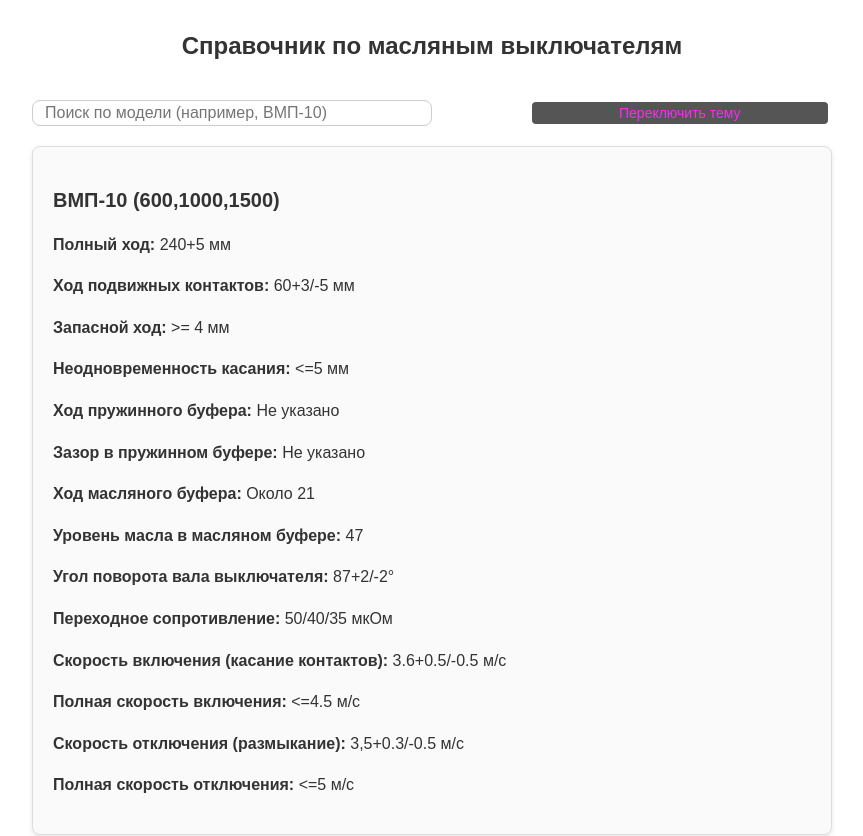
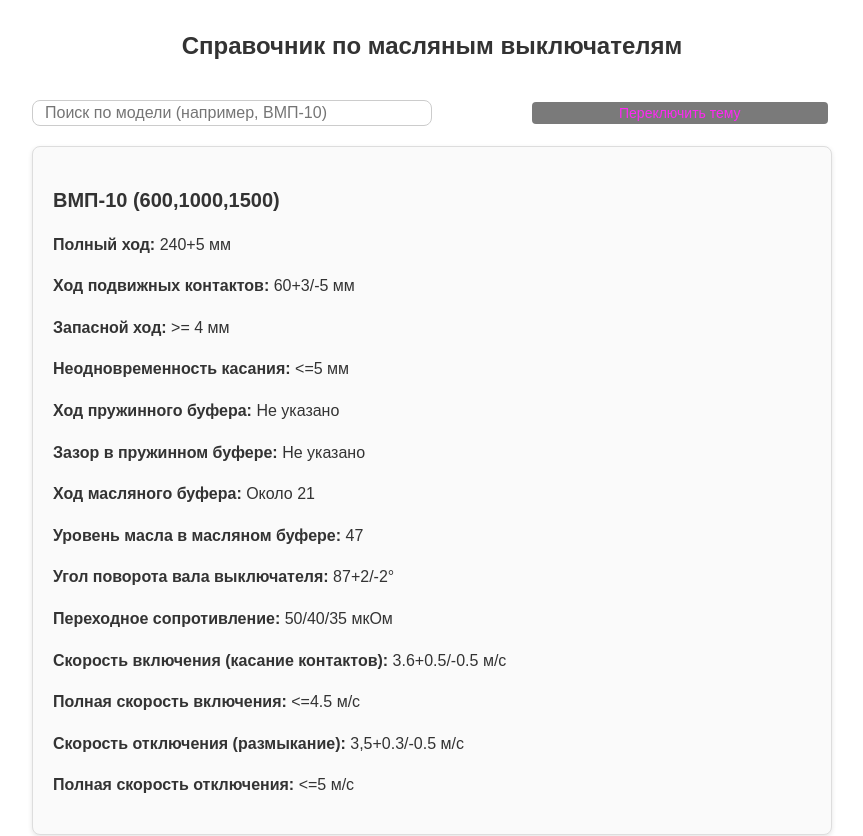
Before and after one commit to GurDoc/oil-breaker-guide, a React (Create React App) app: page / in a window 1280 px wide. Shown: the top 836 px of the page, without its empty margins (208-1071 px from the left). Built offline with nearby package versions, Linux system fonts and the light colour scheme.

Commit message:
Updated content

```diff
--- a/src/App.css
+++ b/src/App.css
@@ -104,7 +104,7 @@ body.dark .suggestion-item:hover {
   padding: 3px 87px;
   font-size: 14px;
   cursor: pointer;
-  background-color: #555555;
+  background-color: #7a7a7a;
   color: rgb(255, 40, 244);
   border: none;
   border-radius: 4px;
```
